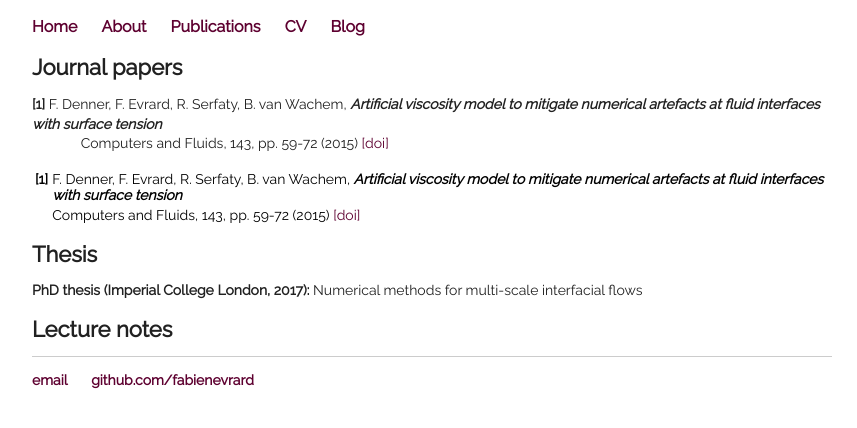
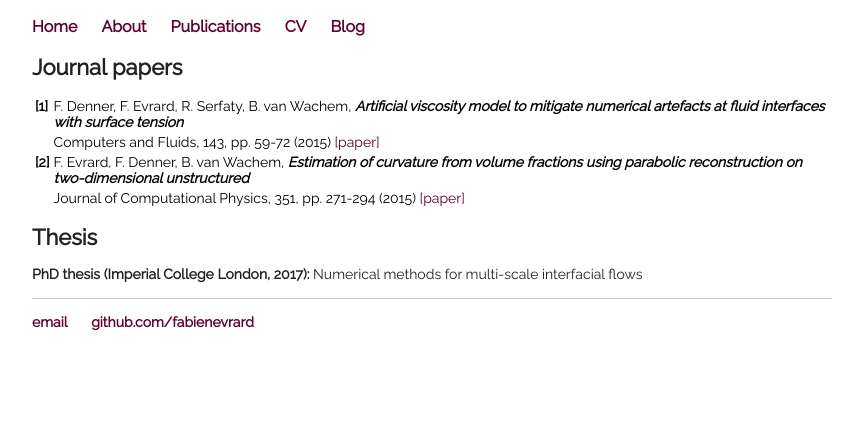
Before and after one commit to fabienevrard/fabienevrard.github.io, a Jekyll site: the page built from publications/index.html, in a window 1280 px wide. Shown: the top 428 px of the page, without its empty margins (208-1065 px from the left). Built offline with Jekyll 4.4.1, drawn with Linux system fonts in a browser that asks for light colours.

Commit message:
Update index.html

```diff
--- a/publications/index.html
+++ b/publications/index.html
@@ -4,10 +4,6 @@ title: Publications
 ---
 <div class="blurb">
 	<h1>Journal papers</h1>
-
-	<p><b>[1]</b> F. Denner, F. Evrard, R. Serfaty, B. van Wachem, <i><b>Artificial viscosity model to mitigate numerical artefacts at fluid interfaces with surface tension</b></i>
-	<br>&ensp;&ensp;&ensp;&ensp;&ensp;&ensp;Computers and Fluids, 143, pp. 59-72 (2015) <a href="https://doi.org/10.1016/j.compfluid.2016.11.006">[doi]</a>
-	<p>
 
 	 <table style="width:100%; vertical-align: top; text-align: left;">
 		 <tr>
@@ -16,12 +12,23 @@ title: Publications
 		 </tr>
 		 <tr>
 			 <td></td>
-			 <td>Computers and Fluids, 143, pp. 59-72 (2015) <a href="https://doi.org/10.1016/j.compfluid.2016.11.006">[doi]</a></td>
+			 <td>Computers and Fluids, 143, pp. 59-72 (2015) <a href="https://doi.org/10.1016/j.compfluid.2016.11.006">[paper]</a></td>
+		 </tr>
+
+		  <tr>
+			 <td><b>[2]</b></td>
+			 <td>F. Evrard, F. Denner, B. van Wachem, <i><b>Estimation of curvature from
+volume fractions using parabolic reconstruction on two-dimensional unstructured</b></i></td>
+		 </tr>
+		 <tr>
+			 <td></td>
+			 <td>Journal of Computational Physics, 351, pp. 271-294 (2015) <a href="https://doi.org/10.1016/j.jcp.2017.09.034">[paper]</a></td>
 		 </tr>
 	</table>
 
 	<h1>Thesis</h1>
 	<p><b>PhD thesis (Imperial College London, 2017):</b> Numerical methods for multi-scale interfacial flows</p>
 
-	<h1>Lecture notes</h1>
+<!-- 	<h1>Lecture notes</h1>
+	<p><b>Simulation of Mechanical Processes (Otto-von-Guericke-Universität Magdeburg, 2018)</p> -->
 </div><!-- /.blurb -->
```
